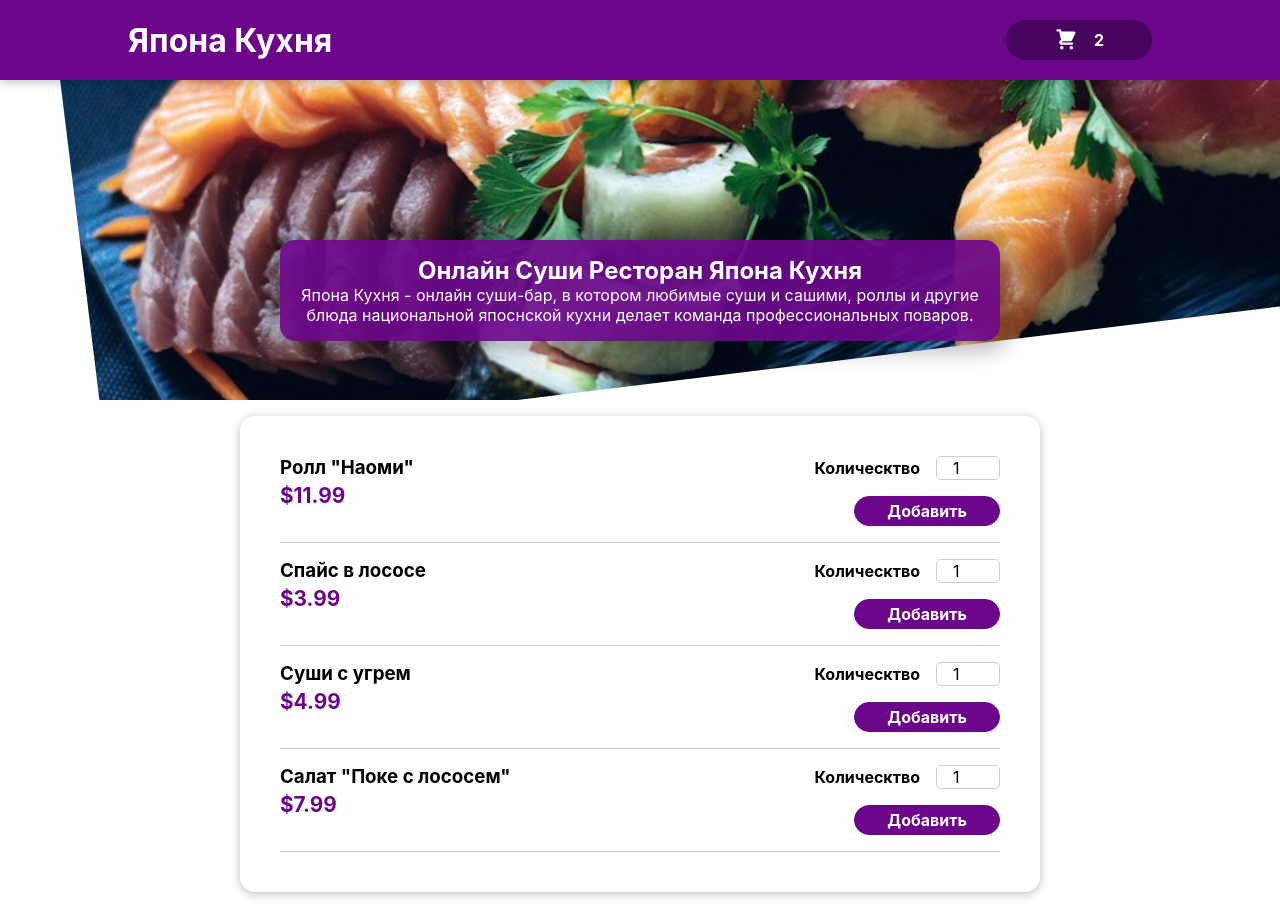
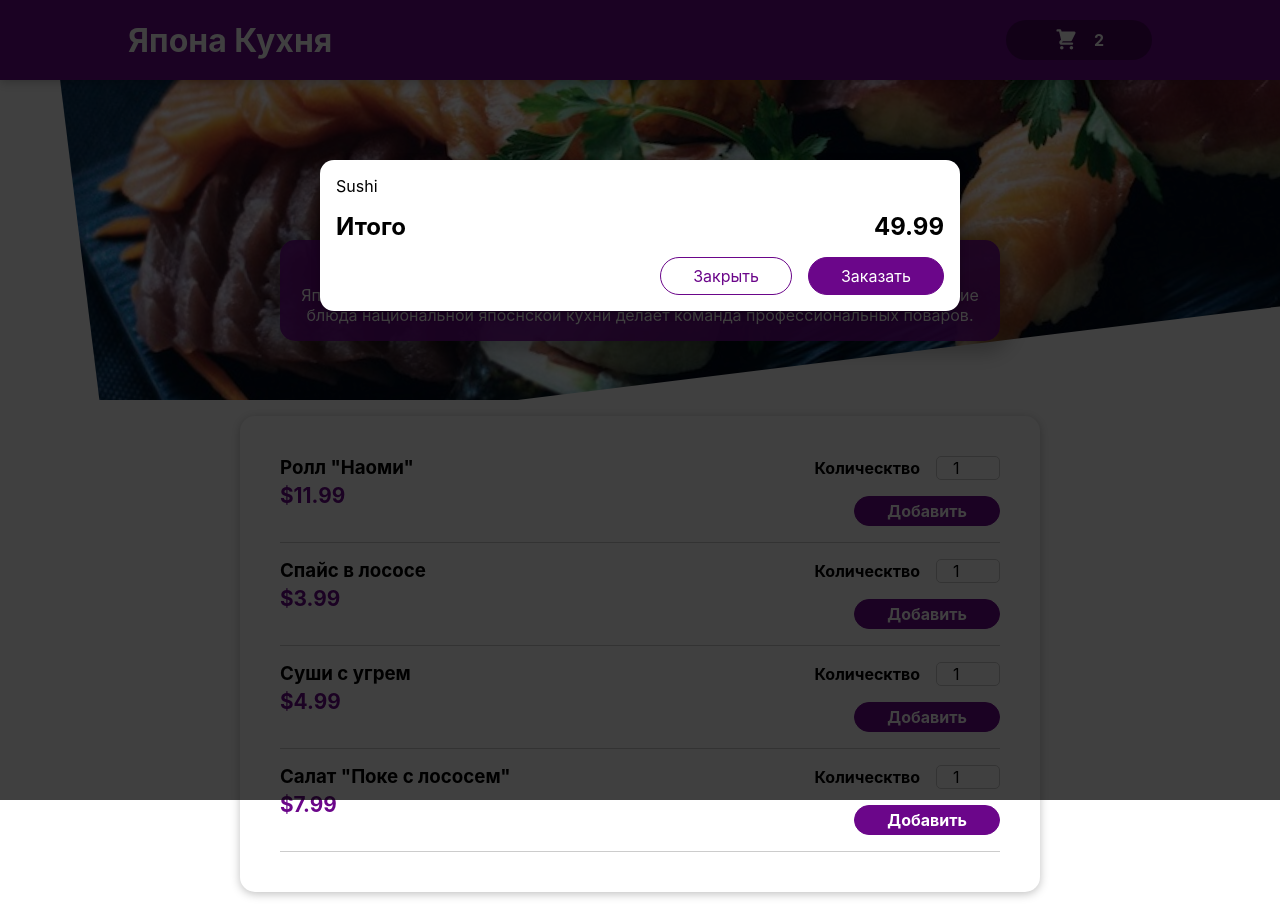
Before and after one commit to PavelAratin/JapanKitchenReact, a React (Create React App) app: page / in a window 1280 px wide. Built offline with nearby package versions, Linux system fonts and the light colour scheme.

Commit message:
добавлние модального окна через портал

```diff
--- a/public/index.html
+++ b/public/index.html
@@ -28,6 +28,7 @@
   </head>
   <body>
     <noscript>You need to enable JavaScript to run this app.</noscript>
+    <div id="overlays"></div>
     <div id="root"></div>
     <!--
       This HTML file is a template.
--- a/src/App.js
+++ b/src/App.js
@@ -1,15 +1,17 @@
 import React from "react";
 import Header from "./components/Layout/Header";
 import Meals from "./components/Meals/Meals";
+import Cart from "./components/Cart/Cart";
 
 function App() {
   return (
     <React.Fragment>
-    <Header></Header>
-    <main>
-      <Meals></Meals>
-    </main>
-  </React.Fragment>
+      <Cart></Cart>
+      <Header></Header>
+      <main>
+        <Meals></Meals>
+      </main>
+    </React.Fragment>
   );
 }
 
--- a/src/components/Cart/Cart.js
+++ b/src/components/Cart/Cart.js
@@ -1,11 +1,12 @@
+import Modal from '../UI/Modal';
 import styles from './Cart.module.css';
 const Cart = () => {
   const cartItems =
     <ul className={styles['cart-items']}>
       {[{ id: 'm1', name: 'Sushi', amount: 2, price: 10.99 }].map((item) => <li>{item.name}</li>)}
-    </ul>;
+    </ul>
   return (
-    <div>
+    <Modal>
       {cartItems}
       <div className={styles.total}>
         <span>Итого</span>
@@ -14,10 +15,9 @@
       <div className={styles.actions}>
         <button className={styles['button--alt']}>Закрыть</button>
         <button className={styles.button}>Заказать</button>
-
       </div>
-    </div>
+    </Modal>
   )
 }
 
-export default cart;
+export default Cart;
--- /dev/null
+++ b/src/components/UI/Modal.js
@@ -0,0 +1,28 @@
+import React from 'react';
+import ReactDOM from 'react-dom';
+import styles from './Modal.module.css';
+
+const Backdrop = (props) => {
+  return <div className={styles.backdrop}></div>
+}
+
+const ModalWindow = (props) => {
+  return (
+    <div className={styles.modal}>
+      <div className={styles.content}>{props.children}</div>
+    </div>
+  )
+}
+
+const portalElement = document.getElementById('overlays')
+
+const Modal = (props) => {
+  return (
+    <React.Fragment>
+      {ReactDOM.createPortal(<Backdrop></Backdrop>, portalElement)}
+      {ReactDOM.createPortal(<ModalWindow>{props.children}</ModalWindow>, portalElement)}
+    </React.Fragment>
+  )
+
+}
+export default Modal;
--- /dev/null
+++ b/src/components/UI/Modal.module.css
@@ -0,0 +1,40 @@
+.backdrop {
+  position: fixed;
+  top: 0;
+  left: 0;
+  width: 100%;
+  height: 100vh;
+  z-index: 20;
+  background-color: rgba(0, 0, 0, 0.75);
+}
+
+.modal {
+  position: fixed;
+  top: 20vh;
+  left: 5%;
+  width: 90%;
+  background-color: white;
+  padding: 1rem;
+  border-radius: 14px;
+  box-shadow: 0 2px 8px rgba(0, 0, 0, 0.25);
+  z-index: 30;
+  animation: slide-down 300ms ease-out forwards;
+}
+
+@media (min-width: 768px) {
+  .modal {
+    width: 40rem;
+    left: calc(50% - 20rem);
+  }
+}
+
+@keyframes slide-down {
+  from {
+    opacity: 0;
+    transform: translateY(-3rem);
+  }
+  to {
+    opacity: 1;
+    transform: translateY(0);
+  }
+}
```
